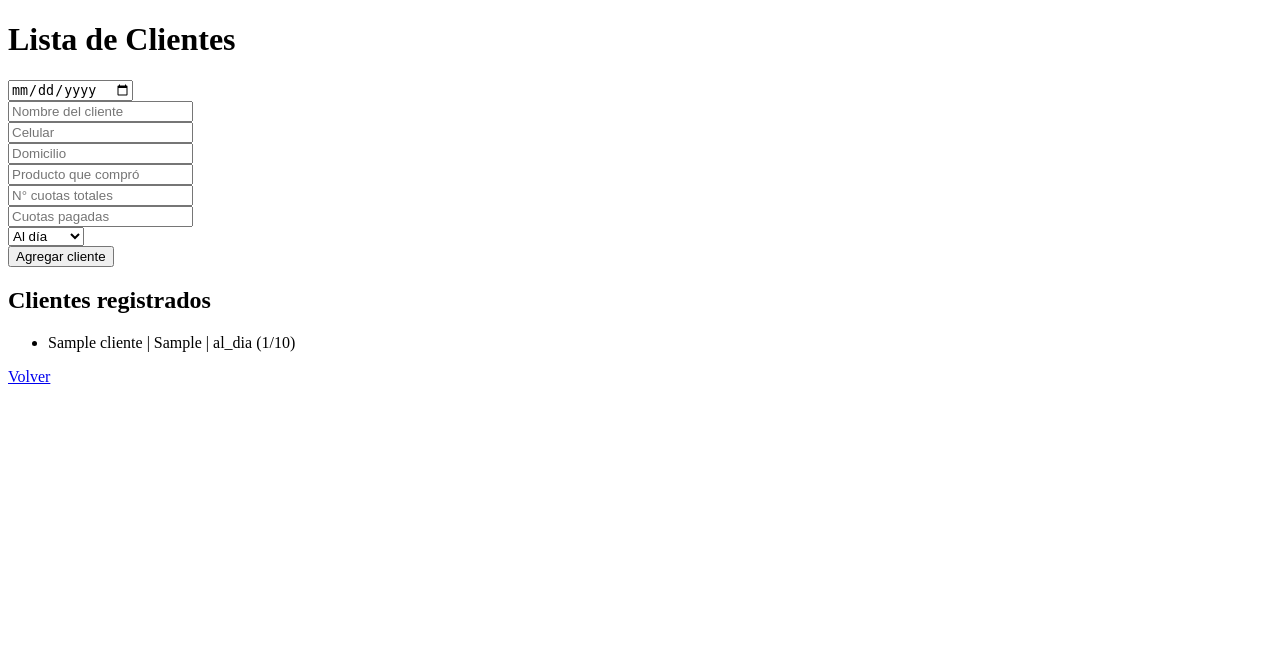
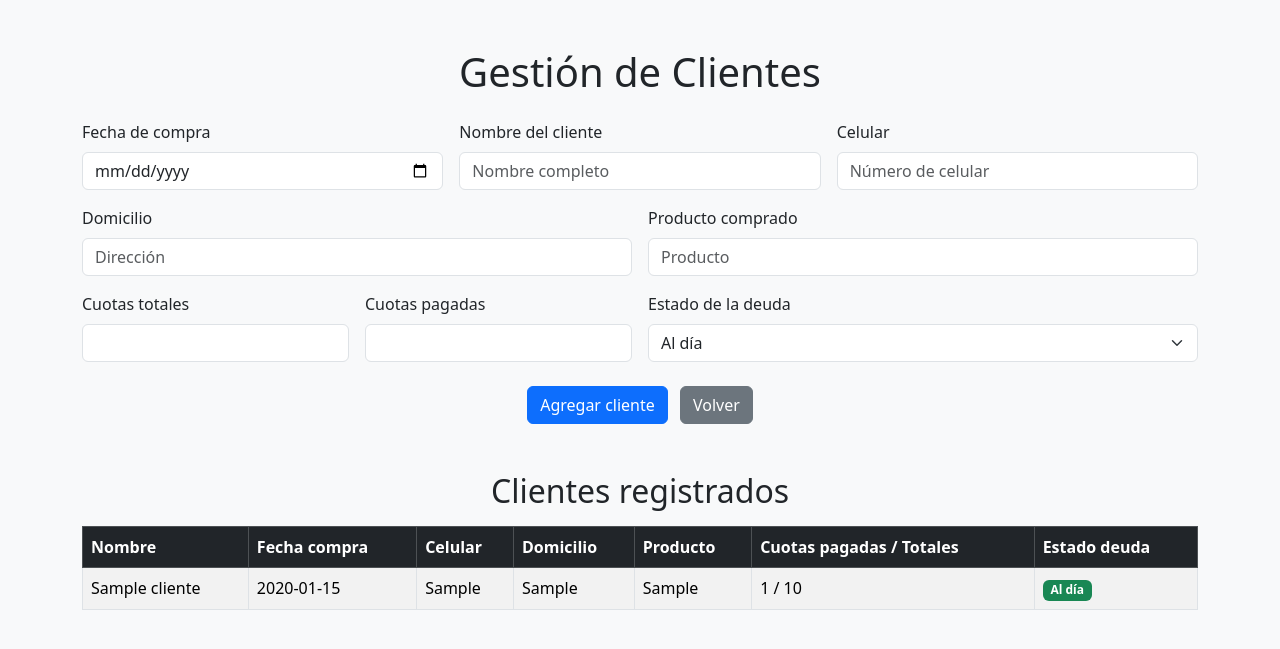
Before and after one commit to facuyamil96IA/inventario_web, a Flask app: page /clientes in a window 1280 px wide. Shown: the top 649 px of the page. Run offline with Flask 3, Linux system fonts and the light colour scheme; tables that the repository leaves empty hold one stand-in row (values such as "Sample post").

Commit message:
Update clientes.html
bootstrap

```diff
--- a/templates/clientes.html
+++ b/templates/clientes.html
@@ -1,34 +1,105 @@
 <!DOCTYPE html>
 <html lang="es">
 <head>
-    <meta charset="UTF-8">
-    <title>Clientes</title>
+  <meta charset="UTF-8" />
+  <title>Clientes - MueblerIA Inventario</title>
+  <link href="https://cdn.jsdelivr.net/npm/bootstrap@5.3.3/dist/css/bootstrap.min.css" rel="stylesheet" />
 </head>
-<body>
-    <h1>Lista de Clientes</h1>
-    <form method="POST" action="/agregar_cliente">
-        <input name="fecha_compra" type="date" required placeholder="Fecha de compra"><br>
-        <input name="nombre" type="text" placeholder="Nombre del cliente" required><br>
-        <input name="celular" type="text" placeholder="Celular"><br>
-        <input name="domicilio" type="text" placeholder="Domicilio"><br>
-        <input name="producto" type="text" placeholder="Producto que compró"><br>
-        <input name="cuotas_totales" type="number" placeholder="N° cuotas totales"><br>
-        <input name="cuotas_pagadas" type="number" placeholder="Cuotas pagadas"><br>
-        <select name="estado_deuda">
-            <option value="al_dia">Al día</option>
+<body class="bg-light">
+  <div class="container mt-5">
+    <h1 class="mb-4 text-center">Gestión de Clientes</h1>
+
+    <form method="POST" action="/agregar_cliente" class="mb-5">
+      <div class="row g-3">
+        <div class="col-md-4">
+          <label for="fecha_compra" class="form-label">Fecha de compra</label>
+          <input type="date" class="form-control" id="fecha_compra" name="fecha_compra" required />
+        </div>
+
+        <div class="col-md-4">
+          <label for="nombre" class="form-label">Nombre del cliente</label>
+          <input type="text" class="form-control" id="nombre" name="nombre" placeholder="Nombre completo" required />
+        </div>
+
+        <div class="col-md-4">
+          <label for="celular" class="form-label">Celular</label>
+          <input type="text" class="form-control" id="celular" name="celular" placeholder="Número de celular" />
+        </div>
+
+        <div class="col-md-6">
+          <label for="domicilio" class="form-label">Domicilio</label>
+          <input type="text" class="form-control" id="domicilio" name="domicilio" placeholder="Dirección" />
+        </div>
+
+        <div class="col-md-6">
+          <label for="producto" class="form-label">Producto comprado</label>
+          <input type="text" class="form-control" id="producto" name="producto" placeholder="Producto" />
+        </div>
+
+        <div class="col-md-3">
+          <label for="cuotas_totales" class="form-label">Cuotas totales</label>
+          <input type="number" class="form-control" id="cuotas_totales" name="cuotas_totales" min="1" />
+        </div>
+
+        <div class="col-md-3">
+          <label for="cuotas_pagadas" class="form-label">Cuotas pagadas</label>
+          <input type="number" class="form-control" id="cuotas_pagadas" name="cuotas_pagadas" min="0" />
+        </div>
+
+        <div class="col-md-6">
+          <label for="estado_deuda" class="form-label">Estado de la deuda</label>
+          <select class="form-select" id="estado_deuda" name="estado_deuda">
+            <option value="al_dia" selected>Al día</option>
             <option value="atrasado">Atrasado</option>
-        </select><br>
-        <button type="submit">Agregar cliente</button>
+          </select>
+        </div>
+      </div>
+
+      <div class="text-center mt-4">
+        <button type="submit" class="btn btn-primary">Agregar cliente</button>
+        <a href="/" class="btn btn-secondary ms-2">Volver</a>
+      </div>
     </form>
 
-    <h2>Clientes registrados</h2>
-    <ul>
-        {% for c in clientes %}
-            <li>
-                {{ c.nombre }} | {{ c.producto }} | {{ c.estado_deuda }} ({{ c.cuotas_pagadas }}/{{ c.cuotas_totales }})
-            </li>
-        {% endfor %}
-    </ul>
-    <a href="/">Volver</a>
+    <h2 class="mb-3 text-center">Clientes registrados</h2>
+    <div class="table-responsive">
+      <table class="table table-striped table-bordered">
+        <thead class="table-dark">
+          <tr>
+            <th>Nombre</th>
+            <th>Fecha compra</th>
+            <th>Celular</th>
+            <th>Domicilio</th>
+            <th>Producto</th>
+            <th>Cuotas pagadas / Totales</th>
+            <th>Estado deuda</th>
+          </tr>
+        </thead>
+        <tbody>
+          {% for c in clientes %}
+          <tr>
+            <td>{{ c.nombre }}</td>
+            <td>{{ c.fecha_compra }}</td>
+            <td>{{ c.celular }}</td>
+            <td>{{ c.domicilio }}</td>
+            <td>{{ c.producto }}</td>
+            <td>{{ c.cuotas_pagadas }} / {{ c.cuotas_totales }}</td>
+            <td>
+              {% if c.estado_deuda == 'al_dia' %}
+                <span class="badge bg-success">Al día</span>
+              {% else %}
+                <span class="badge bg-danger">Atrasado</span>
+              {% endif %}
+            </td>
+          </tr>
+          {% else %}
+          <tr>
+            <td colspan="7" class="text-center">No hay clientes registrados.</td>
+          </tr>
+          {% endfor %}
+        </tbody>
+      </table>
+    </div>
+  </div>
 </body>
 </html>
```
